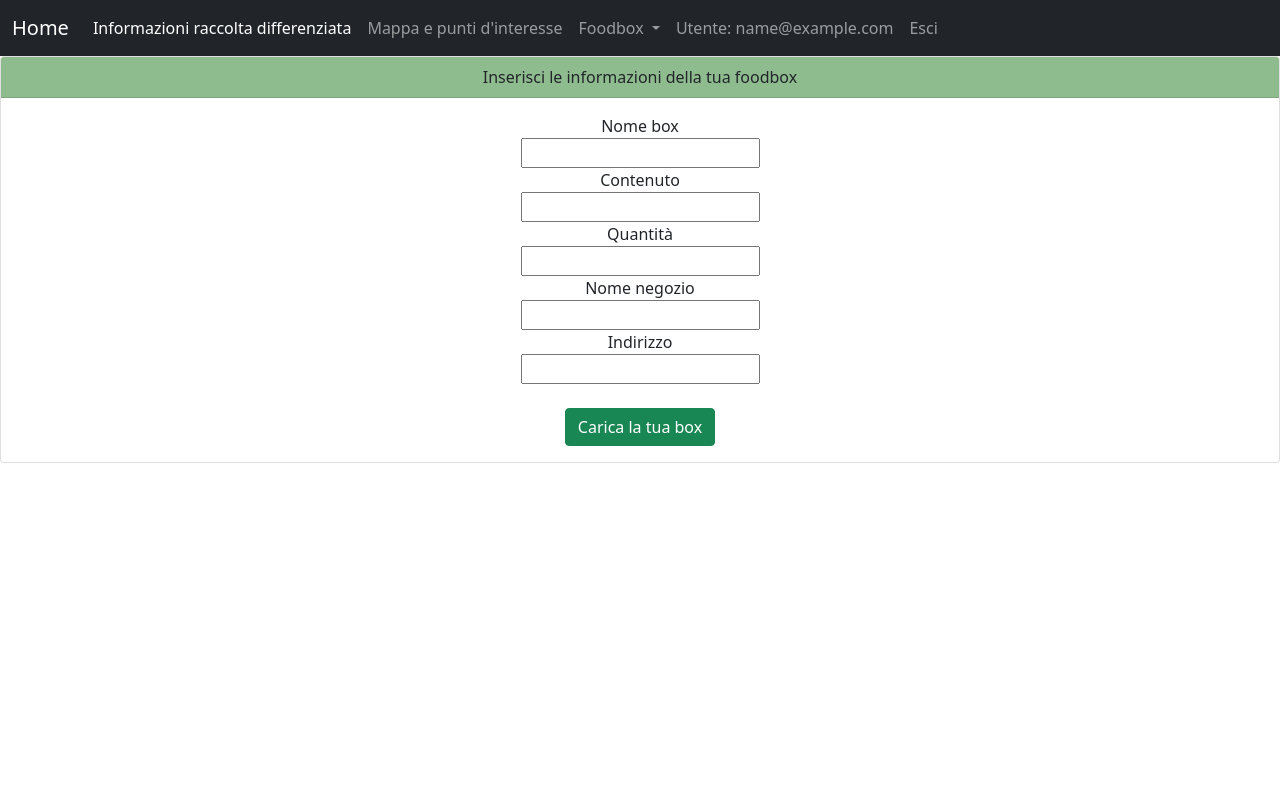
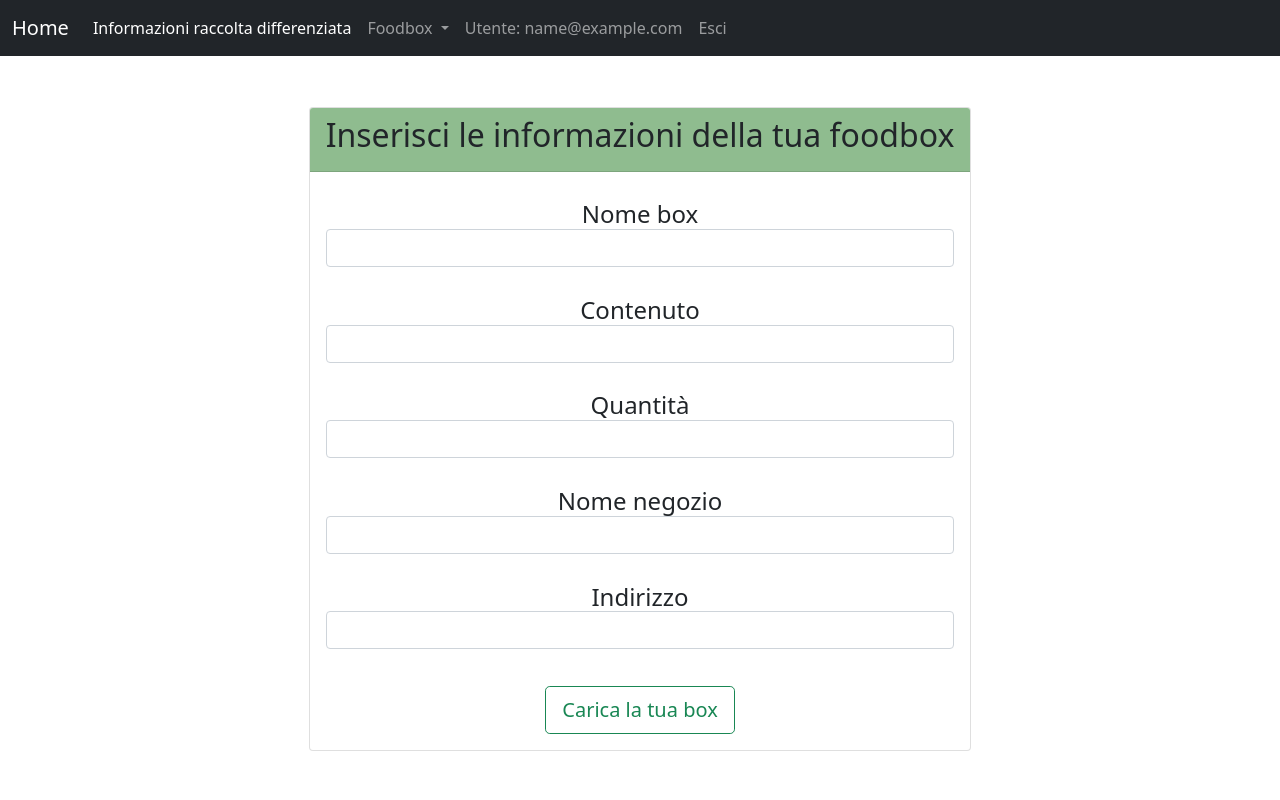
Before and after one commit to RaffaeleMosca/GreenCityv1, a Flask app: page /creabox/ in a window 1280 px wide. Run offline with Flask 2, Linux system fonts and the light colour scheme; the visitor is signed in with stand-in values (Sample User, id 1); some libraries are stand-ins or nearby versions.

Commit message:
Eliminazione mappa

```diff
--- a/app.py
+++ b/app.py
@@ -33,10 +33,6 @@ def home():
 def dashboard():
   return render_template('dashboard.html')
 
-@app.route('/mappa/')
-@login_required
-def mappa():
-  return render_template('mappa.html')
 
 @app.route('/raccolta/')
 @login_required
--- a/templates/base.html
+++ b/templates/base.html
@@ -27,9 +27,6 @@
                 <ul class="navbar-nav">
                     <li class="nav-item">
                         <a class="nav-link active" aria-current="page" href="/raccolta/">Informazioni raccolta differenziata</a>
-                    </li>
-                    <li class="nav-item">
-                        <a class="nav-link" href="/mappa/">Mappa e punti d'interesse</a>
                     </li>
                     <li class="nav-item dropdown">
                         <a class="nav-link dropdown-toggle" href="/foodbox/" id="navbarDropdownMenuLink" role="button" data-bs-toggle="dropdown" aria-expanded="false">
--- a/templates/creabox.html
+++ b/templates/creabox.html
@@ -3,41 +3,41 @@
 {% block content %}
 
 
-
+<div class="container-fluid" style="width: fit-content; margin-top: 4%">
 <div class="card text-center">
     <div class="card-header" style="background-color: darkseagreen">
-        Inserisci le informazioni della tua foodbox
+        <h2>Inserisci le informazioni della tua foodbox</h2>
     </div>
     <div class="card-body">
-        <form name="ins_box_form" action="{{ url_for('create', utente =  session['user']['email']) }}" method="POST" role="form">
+        <form name="ins_box_form" style="margin-top: 2%" action="{{ url_for('create', utente =  session['user']['email']) }}" method="POST" role="form">
+            <h4>
             <label for="name">Nome box</label>
             <br>
-            <input type="text" name="tipo" class="field" required>
+            <input type="text" name="tipo" class="form-control" required>
             <br>
             <label for="name">Contenuto</label>
             <br>
-            <input type="text" name="contenuto" class="field" required>
+            <input type="text" name="contenuto" class="form-control" required>
             <br>
             <label for="name">Quantità</label>
             <br>
-            <input type="number" name="quantita" class="field" required>
+            <input type="number" name="quantita" class="form-control" required>
             <br>
             <label for="name">Nome negozio</label>
             <br>
-            <input type="text" name="negozio" class="field" required>
+            <input type="text" name="negozio" class="form-control" required>
             <br>
             <label for="name">Indirizzo</label>
             <br>
-            <input type="text" name="indirizzo" class="field" required>
-            <br><br>
-            <input type="submit" value="Carica la tua box" class="btn btn-success">
+            <input type="text" name="indirizzo" class="form-control" required>
             <br>
-
+            </h4>
+            <input type="submit" value="Carica la tua box" class="btn btn-outline-success btn-lg">
+            <br>
         </form>
-
     </div>
+</div>
 </div>
 
 
-
 {% endblock %}
--- a/user/models.py
+++ b/user/models.py
@@ -21,6 +21,7 @@ class User:
       "email": request.form.get('email'),
       "password": request.form.get('password')
     }
+
 
     # Encrypt the password
     user['password'] = pbkdf2_sha256.encrypt(user['password'])
```
Also changed, not shown: templates/dashboard.html (+18 -7 lines), templates/home.html (+23 -21 lines), templates/mappa.html (deleted, +0 -17 lines), templates/raccolta.html (+15 -6 lines).
